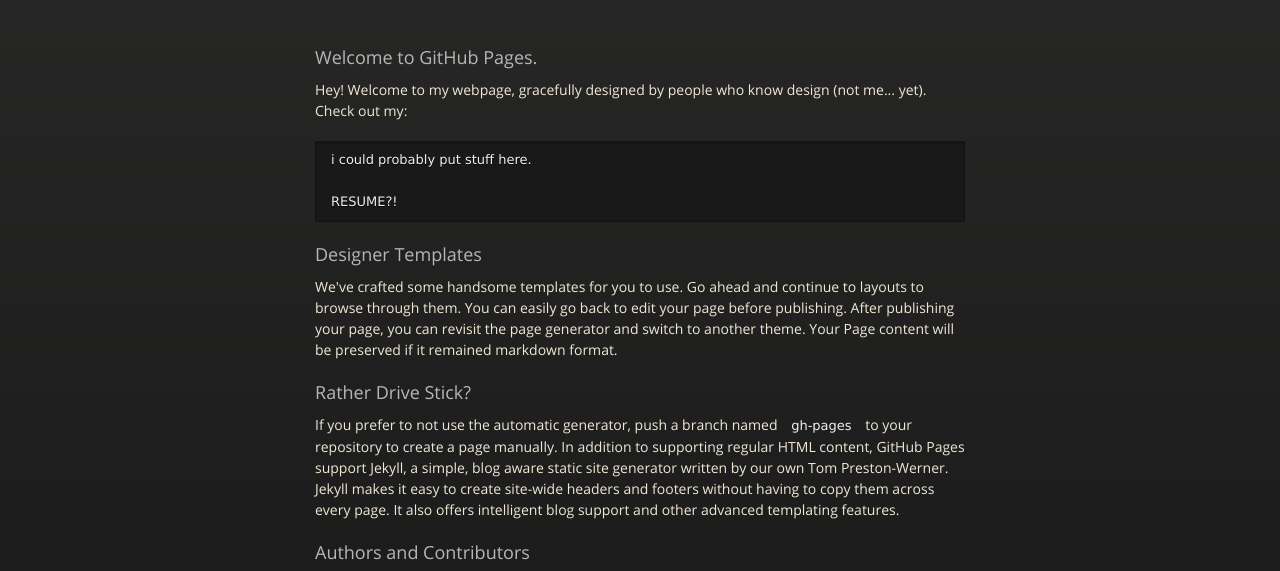
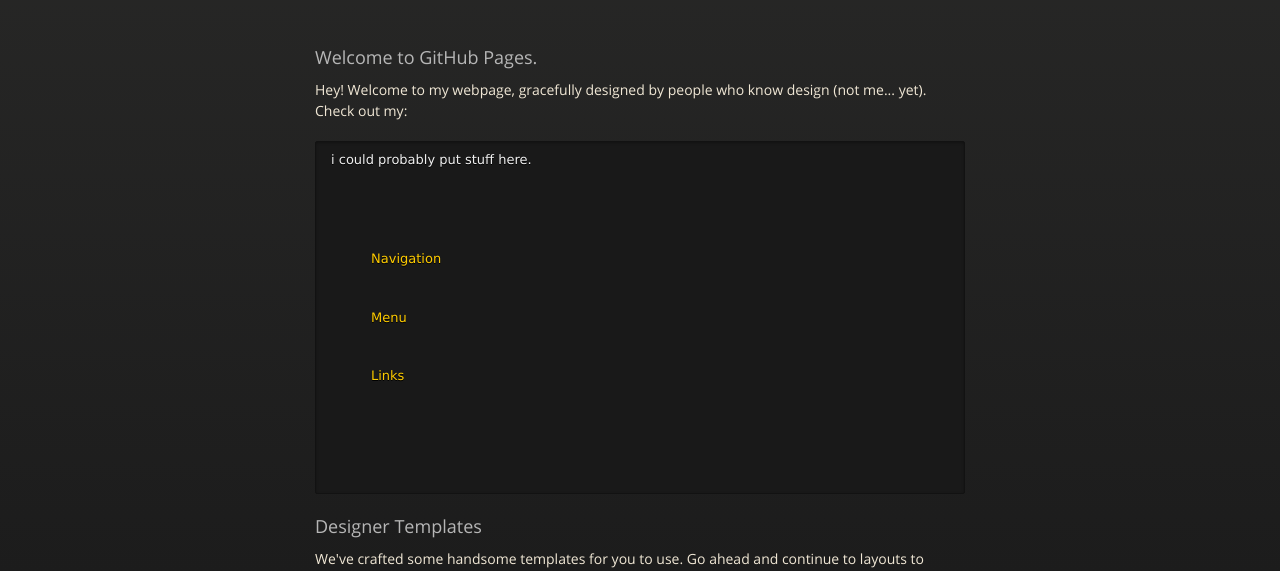
Before and after one commit to ipmichael/self, a plain HTML site: page index.html in a window 1280 px wide. Shown: the part 226-797 px from the top of the page. Drawn offline with nearby package versions, Linux system fonts and the light colour scheme.

Commit message:
Update index.html

```diff
--- a/index.html
+++ b/index.html
@@ -46,8 +46,13 @@
 <pre><code>i could probably put stuff here.<!-- $ cd your_repo_root/repo_name
 $ git fetch origin
 $ git checkout gh-pages -->
-
-RESUME?!
+<nav>
+  <ul>
+    <li><a href="#">Navigation</a></li>
+    <li><a href="#">Menu</a></li>
+    <li><a href="#">Links</a></li>
+  </ul>
+</nav>
 </code></pre>
 
 <p></p>
```
